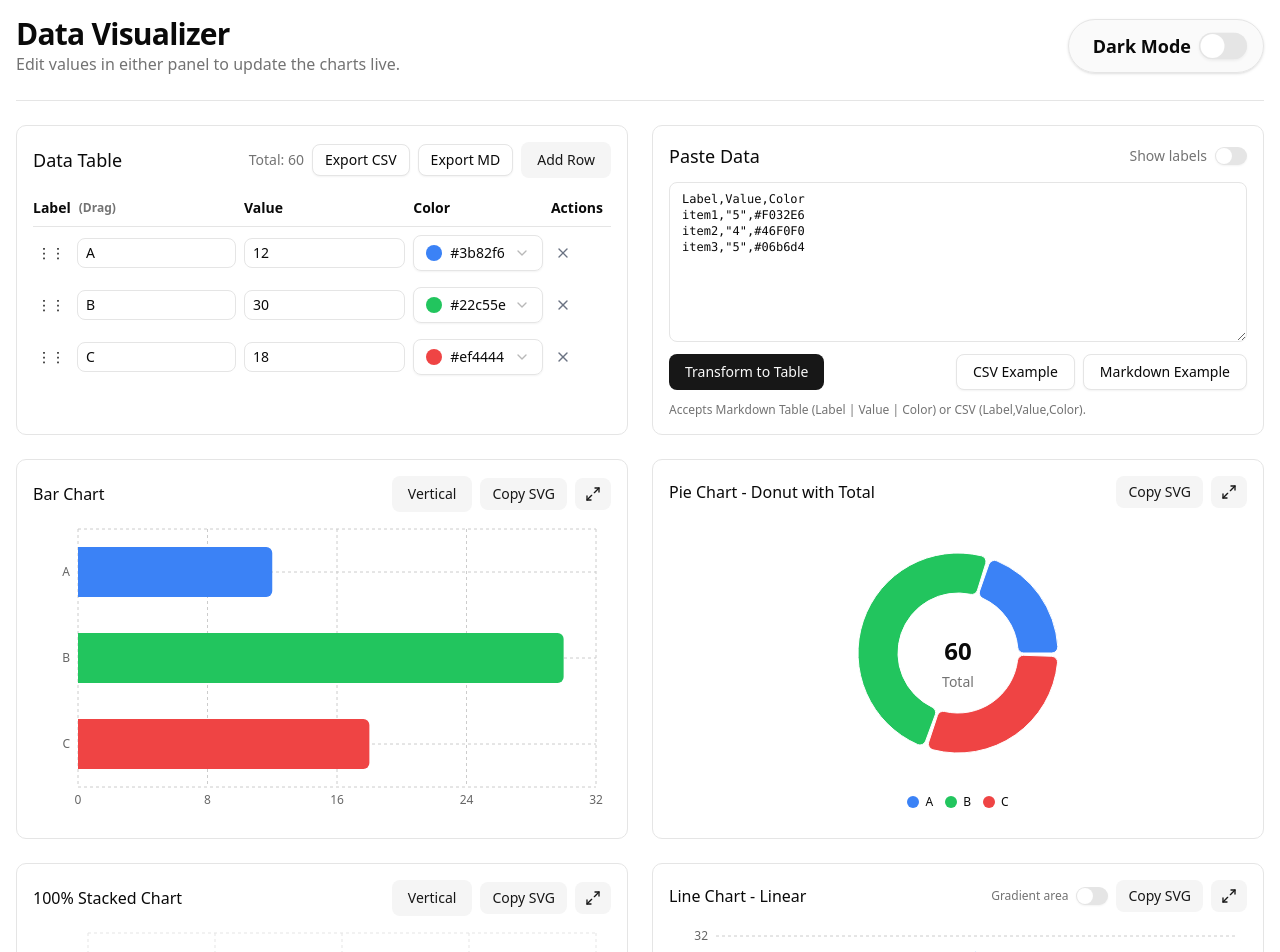
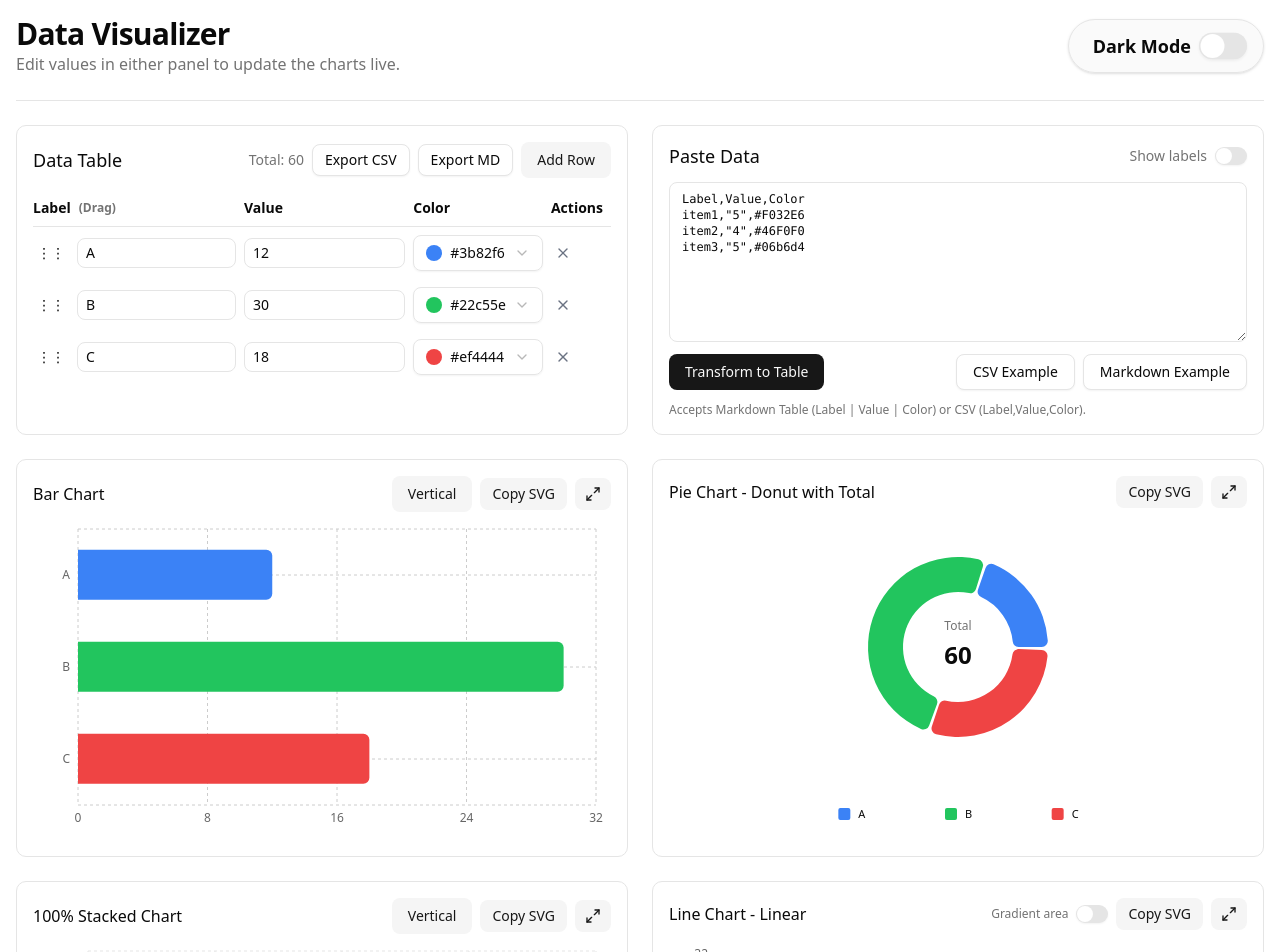
Before and after one commit to s1n-c0s/FastChart, a React (Vite) app: page / in a window 1280 px wide. Shown: the top 952 px of the page. Built offline with nearby package versions, Linux system fonts and the light colour scheme.

Commit message:
= fix copy with legend

```diff
--- a/src/components/charts/pie-chart.tsx
+++ b/src/components/charts/pie-chart.tsx
@@ -13,17 +13,11 @@ export interface PieChartProps {
 const CustomTooltip = React.memo(({ active, payload }: TooltipProps<number, string>) => {
   if (active && payload && payload.length) {
     const item = payload[0].payload as Datum;
-
     return (
       <div className="rounded-lg border bg-popover p-2 text-sm shadow-md">
         <div className="flex items-center gap-2">
-          <div
-            className="h-3 w-3 rounded-sm"
-            style={{ backgroundColor: item.color }}
-          />
-          <span className="font-medium text-popover-foreground">
-            {item.label}:
-          </span>
+          <div className="h-3 w-3 rounded-sm" style={{ backgroundColor: item.color }} />
+          <span className="font-medium text-popover-foreground">{item.label}:</span>
           <span className="text-right font-bold text-popover-foreground">
             {item.value.toLocaleString()}
           </span>
@@ -31,47 +25,89 @@ const CustomTooltip = React.memo(({ active, payload }: TooltipProps<number, stri
       </div>
     );
   }
-
   return null;
 });
 
-CustomTooltip.displayName = "CustomTooltip";
-
 export const PieChart = React.memo(function PieChart({ data, total, containerRef, isFullscreen = false }: PieChartProps) {
-  // Calculate size based on fullscreen mode with responsive sizing
+  // 1. เพิ่มความสูง (height) เพื่อเผื่อพื้นที่ให้ Legend ด้านล่างภายใน SVG
   const [size, setSize] = React.useState(() => {
     if (isFullscreen) {
-      const minDimension = Math.min(window.innerWidth * 0.6, window.innerHeight * 0.6);
-      return Math.max(400, minDimension);
+      const minDimension = Math.min(window.innerWidth * 0.7, window.innerHeight * 0.7);
+      return Math.max(450, minDimension);
     }
-    return 250;
+    return 320; // เพิ่มจาก 250 เพื่อให้มีที่วาง Legend
   });
 
-  // Handle window resize for fullscreen mode
   React.useEffect(() => {
     if (!isFullscreen) return;
-
     const handleResize = () => {
-      const minDimension = Math.min(window.innerWidth * 0.6, window.innerHeight * 0.6);
-      setSize(Math.max(400, minDimension));
+      const minDimension = Math.min(window.innerWidth * 0.7, window.innerHeight * 0.7);
+      setSize(Math.max(450, minDimension));
     };
-
     window.addEventListener('resize', handleResize);
-    handleResize(); // Initial calculation
-
     return () => window.removeEventListener('resize', handleResize);
   }, [isFullscreen]);
 
-  // Optimized animation duration - faster for better performance
-  const animationDuration = React.useMemo(() => {
-    return isFullscreen ? 600 : 800;
-  }, [isFullscreen]);
+  // 2. ฟังก์ชันวาด Legend ภายใน SVG ให้จัดวางตรงกลาง
+  // ฟังก์ชันวาด Legend ภายใน SVG โดยกำหนดให้มี 5 รายการต่อแถว
+  const renderSvgLegend = () => {
+    const itemsPerRow = 5; // เปลี่ยนจากเดิม (3 หรือ 4) เป็น 5 รายการต่อแถว
+    const rowCount = Math.ceil(data.length / itemsPerRow);
+    const spacingY = 25;
+    const rectSize = 12;
+    const gap = 8;
+
+    // คำนวณจุดเริ่มต้น Y ของกลุ่ม Legend ทั้งหมดให้อยู่ท้าย Chart
+    const startY = size - (rowCount * spacingY) + 5;
+
+    return data.map((item, index) => {
+      const row = Math.floor(index / itemsPerRow);
+      const col = index % itemsPerRow;
+
+      // คำนวณจำนวนไอเทมที่มีจริงในแถวปัจจุบัน (เพื่อใช้จัดกึ่งกลางแถวสุดท้าย)
+      const itemsInThisRow = Math.min(itemsPerRow, data.length - row * itemsPerRow);
+
+      // คำนวณความกว้างเฉลี่ยต่อช่องในแถวนั้นๆ
+      const colWidth = size / itemsInThisRow;
+
+      // หาจุดกึ่งกลางของช่อง (Center X)
+      const centerX = col * colWidth + (colWidth / 2);
+
+      // กะระยะความกว้างของข้อความโดยประมาณ (ใช้ 6px ต่อตัวอักษร)
+      const textEstimate = item.label.length * 6;
+      const totalItemWidth = rectSize + gap + textEstimate;
+
+      // คำนวณจุดเริ่ม X ของแต่ละไอเทมเพื่อให้เซต (Square + Text) อยู่กลาง centerX
+      const startX = centerX - (totalItemWidth / 2);
+
+      return (
+        <g key={`svg-leg-${item.id}`}>
+          <rect
+            x={startX}
+            y={startY + (row * spacingY) - 10}
+            width={rectSize}
+            height={rectSize}
+            fill={item.color}
+            rx={2}
+          />
+          <text
+            x={startX + rectSize + gap}
+            y={startY + (row * spacingY)}
+            fontSize={isFullscreen ? 14 : 11}
+            className="fill-foreground font-medium"
+            textAnchor="start"
+            style={{ pointerEvents: 'none' }}
+          >
+            {/* ตัดคำถ้าชื่อยาวเกินไปเพื่อไม่ให้ชนกัน */}
+            {item.label.length > 12 ? `${item.label.slice(0, 10)}...` : item.label}
+          </text>
+        </g>
+      );
+    });
+  };
 
   return (
-    <div
-      ref={containerRef}
-      className="flex h-full w-full items-center justify-center flex-col"
-    >
+    <div ref={containerRef} className="flex h-full w-full items-center justify-center">
       <div className="flex-shrink-0" style={{ width: size, height: size }}>
         <RechartsPieChart width={size} height={size}>
           <Tooltip content={<CustomTooltip />} />
@@ -80,45 +116,21 @@ export const PieChart = React.memo(function PieChart({ data, total, containerRef
             dataKey="value"
             nameKey="label"
             cx="50%"
-            cy="50%"
-            innerRadius={isFullscreen ? size * 0.24 : 60}
-            outerRadius={isFullscreen ? size * 0.4 : 100}
+            cy="40%" // ขยับวงกลมขึ้นด้านบนเล็กน้อย
+            innerRadius={isFullscreen ? size * 0.22 : 55}
+            outerRadius={isFullscreen ? size * 0.35 : 90}
             paddingAngle={2}
             cornerRadius={6}
-            labelLine={false}
             isAnimationActive={true}
-            animationDuration={animationDuration}
-            animationEasing="ease-out"
           >
             <Label
               content={({ viewBox }) => {
                 if (viewBox && "cx" in viewBox && "cy" in viewBox) {
                   return (
-                    <text
-                      x={viewBox.cx}
-                      y={viewBox.cy}
-                      textAnchor="middle"
-                      dominantBaseline="middle"
-                    >
-                      <tspan
-                        x={viewBox.cx}
-                        y={(viewBox.cy || 0) - (isFullscreen ? 50 : 30)}
-                        className={`fill-foreground ${isFullscreen ? 'text-xl' : 'text-base'}`}
-                      >
-                      </tspan>
-                      <tspan
-                        x={viewBox.cx}
-                        y={viewBox.cy}
-                        className={`fill-foreground font-bold ${isFullscreen ? 'text-5xl' : 'text-2xl'}`}
-                      >
+                    <text x={viewBox.cx} y={viewBox.cy} textAnchor="middle" dominantBaseline="middle">
+                      <tspan x={viewBox.cx} y={(viewBox.cy || 0) - (isFullscreen ? 30 : 20)} className="fill-muted-foreground text-xs">Total</tspan>
+                      <tspan x={viewBox.cx} y={(viewBox.cy || 0) + (isFullscreen ? 15 : 10)} className={`fill-foreground font-bold ${isFullscreen ? 'text-5xl' : 'text-2xl'}`}>
                         {total.toLocaleString()}
-                      </tspan>
-                      <tspan
-                        x={viewBox.cx}
-                        y={(viewBox.cy || 0) + (isFullscreen ? 50 : 30)}
-                        className={`fill-muted-foreground ${isFullscreen ? 'text-lg' : 'text-sm'}`}
-                      >
-                        Total
                       </tspan>
                     </text>
                   );
@@ -127,40 +139,13 @@ export const PieChart = React.memo(function PieChart({ data, total, containerRef
               }}
             />
             {data.map((item: Datum) => (
-              <Cell key={item.id} fill={item.color} />
+              <Cell key={item.id} fill={item.color} stroke="none" />
             ))}
           </Pie>
+
+          {/* Legend ถูกวาดที่นี่ (ภายใน SVG) */}
+          {renderSvgLegend()}
         </RechartsPieChart>
-      </div>
-
-      {/* Legend: Center-aligned, Wrapping, Within Card Boundaries */}
-      <div
-        className={`w-full ${isFullscreen ? 'mt-6' : 'mt-4'}
-                   flex
-                   flex-wrap
-                   justify-center
-                   items-center
-                   gap-x-3 gap-y-2
-                   px-2
-                   overflow-hidden`}
-      >
-        {data.map((item: Datum) => (
-          <div
-            key={`${item.id}-${item.label}`}
-            className="flex items-center gap-1.5 flex-shrink-0"
-          >
-            <div
-              className={`${isFullscreen ? 'h-4 w-4' : 'h-3 w-3'} rounded-sm flex-shrink-0`}
-              style={{ backgroundColor: item.color }}
-            />
-            <span
-              className={`${isFullscreen ? 'text-sm' : 'text-xs'} font-medium text-foreground whitespace-nowrap`}
-              title={item.label}
-            >
-              {item.label}
-            </span>
-          </div>
-        ))}
       </div>
     </div>
   );
@@ -174,5 +159,5 @@ export const PieChart = React.memo(function PieChart({ data, total, containerRef
       item.value === nextProps.data[idx]?.value &&
       item.color === nextProps.data[idx]?.color
     )
-  )
-})
+  );
+});
```
